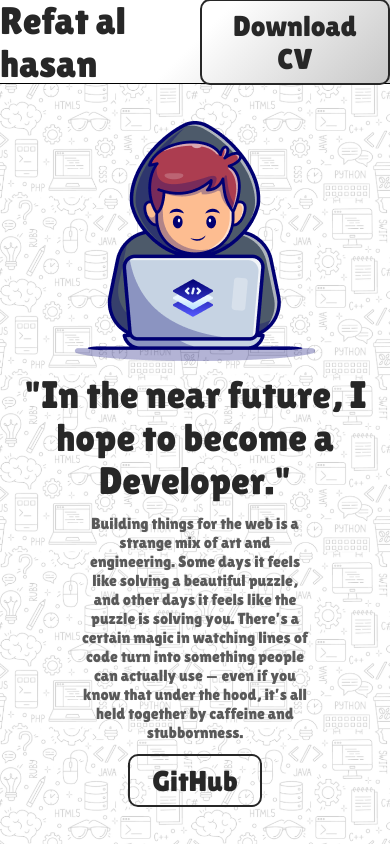
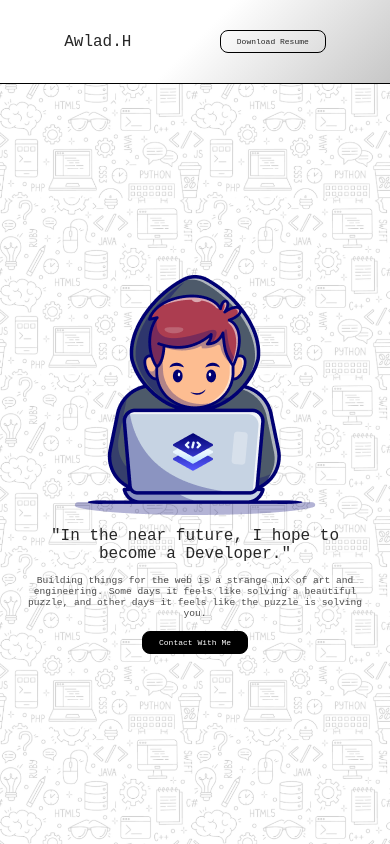
Before and after one commit to mdrefatahkaif/dev-to-be, a plain HTML site: page index.html in a window 390 px wide. Drawn offline with Linux system fonts and the light colour scheme; a web font is replaced by a local one.

Commit message:
responsive hero section done

```diff
--- a/index.html
+++ b/index.html
@@ -11,17 +11,15 @@
 
 <body>
   <nav>
-    <h1 class="heading-style">Refat al hasan</h1>
-    <button class="button-style">Download CV</button>
+    <h1 class="heading-style">Awlad.H</h1>
+    <button class="button-style">Download Resume</button>
   </nav>
   <section id="hero">
     <img src="assets/Group.png" alt="">
     <h1 class="heading-style">"In the near future, I hope to become a Developer."</h1>
     <p class="paragraph-style">Building things for the web is a strange mix of art and engineering. Some days it feels
-      like solving a beautiful puzzle, and other days it feels like the puzzle is solving you. There’s a certain magic
-      in watching lines of code turn into something people can actually use — even if you know that under the hood, it’s
-      all held together by caffeine and stubbornness.</p>
-    <button class="button-style">GitHub</button>
+      like solving a beautiful puzzle, and other days it feels like the puzzle is solving you.</p>
+    <button id="cnt-with-me-btn" class="button-style">Contact with me</button>
   </section>
 
 
--- a/style.css
+++ b/style.css
@@ -1,9 +1,10 @@
-@import url('https://fonts.googleapis.com/css2?family=Lilita+One&display=swap');
+@import url('https://fonts.googleapis.com/css2?family=Azeret+Mono:ital,wght@0,100..900;1,100..900&display=swap');
 
 * {
   margin: 0;
   padding: 0;
   box-sizing: border-box;
+  font-family: "Azeret Mono", monospace;
 }
 
 html,
@@ -13,41 +14,32 @@ body {
 }
 
 .heading-style {
-  font-size: 2.4rem;
+  font-size: 1.8rem;
   font-weight: 500;
-  font-family: "Lilita One", sans-serif;
-  color: rgb(39, 39, 39)
+  color: rgb(39, 39, 39);
 }
 
 .paragraph-style {
-  font-size: 1rem;
-  color: rgb(90, 90, 90);
-  font-family: "Lilita One", sans-serif;
+  font-size: 0.8rem;
+  color: rgb(75, 75, 75);
 }
 
 .button-style {
   padding: 8px 22px 8px 22px;
   color: rgb(39, 39, 39);
   background-color: transparent;
-  border: 2px rgb(39, 39, 39) solid;
-  border-radius: 10px;
-  font-size: 1.8rem;
+  border-radius: 8px;
+  border: 1px solid black;
+  font-size: 1rem;
   font-weight: 400;
-  font-family: "Lilita One", sans-serif;
   text-transform: capitalize;
 }
 
 .button-style:hover {
+  color: rgb(255, 255, 255);
   background-color: rgb(39, 39, 39);
-  color: rgb(255, 255, 255);
-  border: 2px rgb(255, 255, 255) solid;
-  border-radius: 50px;
-  font-size: 1.8rem;
-  font-weight: 400;
-  font-family: "Lilita One", sans-serif;
-  text-transform: capitalize;
   cursor: pointer;
-  transition: all 0.5s ease;
+  transition: all 0.7s ease;
 }
 
 nav {
@@ -77,3 +69,75 @@ nav {
 #hero>p {
   width: 60%;
 }
+
+#cnt-with-me-btn {
+  background-color: black;
+  color: white;
+}
+
+#cnt-with-me-btn:hover {
+  background-color: rgb(255, 255, 255);
+  color: rgb(0, 0, 0);
+}
+
+
+@media (max-width: 1024px) {
+  .heading-style {
+    font-size: 1.5rem;
+  }
+
+  .paragraph-style {
+    font-size: 0.8rem;
+  }
+
+  .button-style {
+    padding: 6px 18px;
+    font-size: 0.9rem;
+  }
+
+  nav {
+    justify-content: space-around;
+    padding: 0 20px;
+  }
+
+  #hero {
+    gap: 12px;
+  }
+
+  #hero>p {
+    width: 85%;
+  }
+
+  #hero>h1 {
+    width: 85%;
+  }
+}
+
+@media (max-width: 768px) {
+  nav {
+    height: 10vh;
+  }
+
+  .heading-style {
+    font-size: 1rem;
+  }
+
+  .paragraph-style {
+    font-size: 0.6rem;
+  }
+
+  .button-style {
+    padding: 6px 16px;
+    font-size: 0.5rem;
+  }
+
+  #hero {
+    height: 90vh;
+    width: 100%;
+  }
+
+  #hero>p {
+    width: 90%;
+  }
+
+}
```
